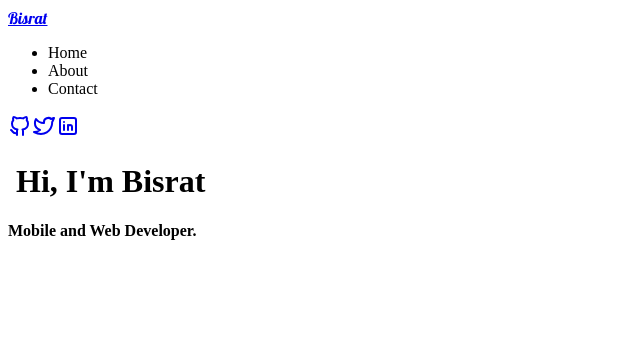
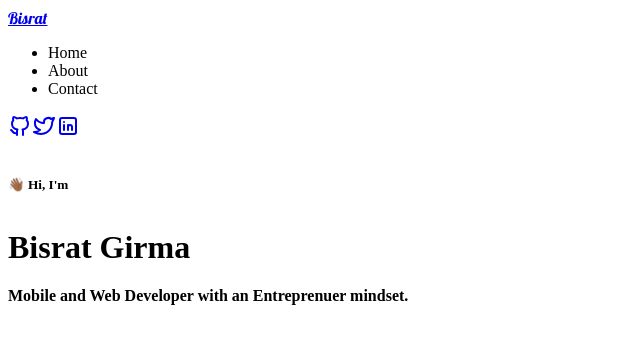
Before and after one commit to BisratGirma/portfolio-next, a Next.js app: page / in a window 1280 px wide. Shown: the top 344 px of the page, without its empty margins (0-640 px from the left). Built offline with nearby package versions, Linux system fonts and the light colour scheme.

Commit message:
Progress state: Hero

```diff
--- a/components/Header.tsx
+++ b/components/Header.tsx
@@ -28,7 +28,7 @@ export const Header = ({ navs, links }: Props) => {
         {navs.map((item, k) => (
           <li
             key={k}
-            className="hover:text-white cursor-pointer"
+            className="hover:text-white hover:font-[480] cursor-pointer"
           >
             {item}
           </li>
--- a/components/Hero.tsx
+++ b/components/Hero.tsx
@@ -4,17 +4,19 @@ import React from "react";
 
 export const Hero = () => {
   return (
-    <div className="flex justify-center gap-24 py-48">
+    <div className="flex justify-around gap-24 py-48">
       <div className="flex flex-col gap-3">
-        <h1 className="text-6xl">
-          <span className="wave"></span> Hi, I&apos;m Bisrat
-        </h1>
+        <h5>
+          <p className="wave">👋🏾</p> Hi, I&apos;m
+        </h5>
+        <h1 className="text-6xl">Bisrat Girma</h1>
         <h4 className="text-2xl">
-          Mobile and Web Developer.
+          Mobile and Web Developer with an Entreprenuer
+          mindset.
         </h4>
       </div>
       <div>
-        <div className="w-72 h-[500px] border-[0.5px] border-slate-700 rounded-full"></div>
+        <div className="w-72 h-72 border-[0.5px] border-slate-700 rounded-full"></div>
       </div>
     </div>
   );
--- a/styles/globals.css
+++ b/styles/globals.css
@@ -1,10 +1,9 @@
 .wave {
-  z-index: -50;
   animation-name: wave-animation; /* Refers to the name of your @keyframes element below */
   animation-duration: 3s; /* Change to speed up or slow down */
   animation-iteration-count: infinite; /* Never stop waving :) */
   transform-origin: 70% 70%; /* Pivot around the bottom-left palm */
-  display: inline-block;
+  display: inline-flex;
 }
 
 @keyframes wave-animation {
@@ -18,7 +17,7 @@
     transform: rotate(-8deg);
   }
   30% {
-    transform: rotate(14deg);
+    transform: rotate(21deg);
   }
   40% {
     transform: rotate(-4deg);
@@ -33,3 +32,29 @@
     transform: rotate(0deg);
   }
 }
+
+/* disapear rect */
+.rect {
+  width: 150px;
+  height: 100px;
+
+  margin: 100px;
+  position: fixed;
+  animation-name: fade;
+  animation-duration: 3s;
+}
+
+@keyframes fade {
+  0% {
+    left: -200px;
+    opacity: 1;
+  }
+  50% {
+    left: 300px;
+    opacity: 0.5;
+  }
+  100% {
+    left: 1000px;
+    opacity: 0;
+  }
+}
```
